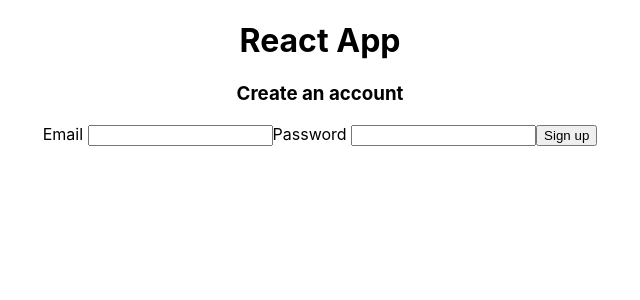
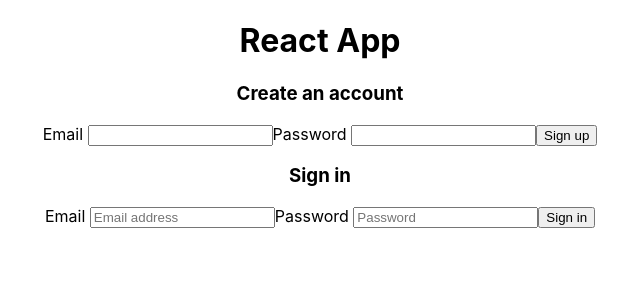
Before and after one commit to kanglicheng/cs-holdings, a React (Create React App) app: page / in a window 1280 px wide. Shown: the top 300 px of the page, without its empty margins (320-960 px from the left). Built offline with nearby package versions, Linux system fonts and the light colour scheme; no server answers.

Commit message:
feat: add `Signin.jsx` component

```diff
--- a/src/App.js
+++ b/src/App.js
@@ -1,12 +1,14 @@
 import logo from './logo.svg';
 import './App.css';
 import {Signup} from './Signup';
+import {Signin} from './Signin';
 
 function App() {
   return (
     <div className="App">
       <h1>React App</h1>
       <Signup />
+      <Signin />
     </div>
   );
 }
--- /dev/null
+++ b/src/Signin.jsx
@@ -0,0 +1,58 @@
+import React from 'react';
+import { createClient } from '@supabase/supabase-js';
+import { api_url } from './supaConstants';
+
+const supabase = createClient(api_url, process.env.REACT_APP_SUPABASE_ANON_KEY);
+
+export const Signin = (props) => {
+  const [email, setEmail] = React.useState('');
+  const [password, setPassword] = React.useState('');
+  const [error, setError] = React.useState(null);
+
+  const handleSignin = async (e) => {
+    e.preventDefault();
+    try {
+      let { data, error } = await supabase.auth.signInWithPassword({
+        email: email,
+        password: password,
+      });
+      if (error) {
+        throw error;
+      }
+      // Clear form fields after successful sign-in
+      setEmail('');
+      setPassword('');
+    } catch (error) {
+      // Handle error gracefully and provide user feedback
+      setError(error.message);
+      console.error('Sign in error:', error.message);
+    }
+  };
+
+  return (
+    <div>
+      <form onSubmit={handleSignin}>
+        <h3>Sign in</h3>
+        <label htmlFor="email">Email </label>
+        <input
+          id="email"
+          onChange={(e) => setEmail(e.target.value)}
+          type="text"
+          placeholder="Email address"
+          value={email}
+        />
+
+        <label htmlFor="password">Password </label>
+        <input
+          id="password"
+          onChange={(e) => setPassword(e.target.value)}
+          type="password"
+          placeholder="Password"
+          value={password}
+        />
+        <button type="submit">Sign in</button>
+      </form>
+      {error && <p>Error: {error}</p>}
+    </div>
+  );
+};
```
